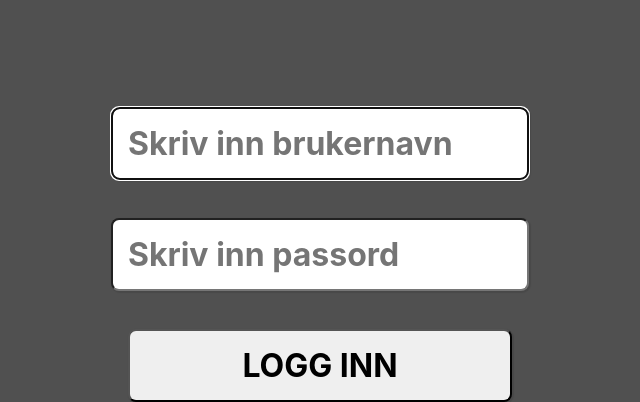
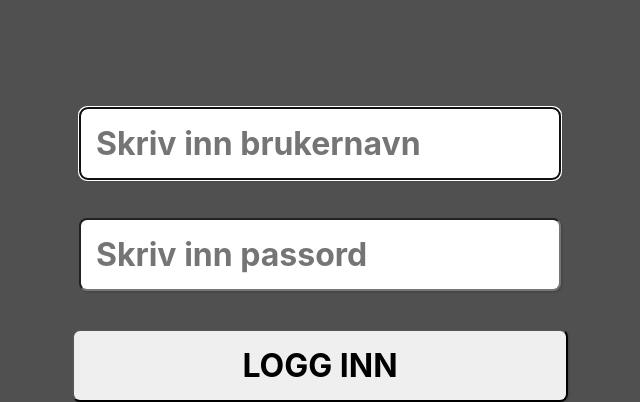
Before and after one commit to fuzzboii/Klimate, a PHP site: page /logginn.html in a window 1280 px wide. Shown: the part 548-950 px from the top of the page, without its empty margins (320-960 px from the left). Run offline with PHP 8.4, Linux system fonts and the light colour scheme.

Commit message:
Endringer gjort

```diff
--- a/logginn.html
+++ b/logginn.html
@@ -37,7 +37,7 @@
         <form method="POST" action="logginn.html"> <!-- My byttes ut -->
             <input type="text" id="RegInnFelt" name="brukernavn" value="" placeholder="Skriv inn brukernavn" autofocus>
             <input type="password" id="RegInnFelt" name="passord" value="" placeholder="Skriv inn passord">
-            <input type="submit" id="RegInnFelt" value="LOGG INN">
+            <input type="submit" id="RegInnFelt_knappLogginn" value="LOGG INN">
         </form>
     </main>
 </body>
--- a/registrer.html
+++ b/registrer.html
@@ -37,8 +37,8 @@
         <form method="POST" action="logginn.html"> <!-- My byttes ut -->
             <input type="text" id="RegInnFelt" name="brukernavn" value="" placeholder="Skriv inn brukernavn" autofocus>
             <input type="password" id="RegInnFelt" name="passord" value="" placeholder="Skriv inn passord">
-            <input type="password" id="RegInnFelt" name="passord" value="" placeholder="Bekreft passord">
-            <input type="submit" id="RegInnFelt" value="Registrer ny bruker">
+            <input type="password" id="RegInnFelt" name="passord2" value="" placeholder="Bekreft passord">
+            <input type="submit" id="RegInnFelt_knappRegistrer" value="Registrer ny bruker">
         </form>
     </main>
 </body>
--- a/stylesheet.css
+++ b/stylesheet.css
@@ -28,7 +28,7 @@ p {
 
 .bakgrunn {
   width: 100%;
-  height: 140%;
+  height: 100%;
   position: absolute;
   overflow: hidden;
   z-index: -1;
@@ -68,14 +68,38 @@ p {
     margin-left: auto; margin-right: auto;
     margin-top: 3%;
     padding: 15px;
-    width: 30%;
+    width: 35%;
     font-size: 32px;
     font-family: -apple-system, BlinkMacSystemFont, 'Segoe UI', Roboto, Oxygen, Ubuntu, Cantarell, 'Open Sans', 'Helvetica Neue', sans-serif;
     font-weight: bold;
     border-radius: 8px;
     box-shadow: 1px 1px 1px 1px rgba(0, 0, 0, 0.096);
 }
+#RegInnFelt_knappRegistrer {
+  display: block;
+  margin-left: auto; margin-right: auto;
+  margin-top: 3%;
+  padding: 15px;
+  width: 38.72%;
+  font-size: 32px;
+  font-family: -apple-system, BlinkMacSystemFont, 'Segoe UI', Roboto, Oxygen, Ubuntu, Cantarell, 'Open Sans', 'Helvetica Neue', sans-serif;
+  font-weight: bold;
+  border-radius: 8px;
+  box-shadow: 1px 1px 1px 1px rgba(0, 0, 0, 0.096);
+}
 
+#RegInnFelt_knappLogginn {
+  display: block;
+  margin-left: auto; margin-right: auto;
+  margin-top: 3%;
+  padding: 15px;
+  width: 38.72%;
+  font-size: 32px;
+  font-family: -apple-system, BlinkMacSystemFont, 'Segoe UI', Roboto, Oxygen, Ubuntu, Cantarell, 'Open Sans', 'Helvetica Neue', sans-serif;
+  font-weight: bold;
+  border-radius: 8px;
+  box-shadow: 1px 1px 1px 1px rgba(0, 0, 0, 0.096);
+}
 /*---------------------------------------------------------------------------------------------------------------------------------------------*/
 /* Style for NAVIGASJONSMENY */
 #navTop {
```
